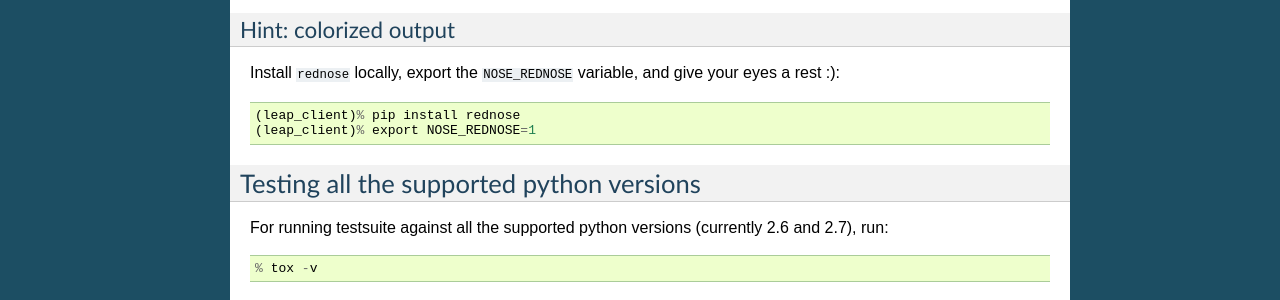
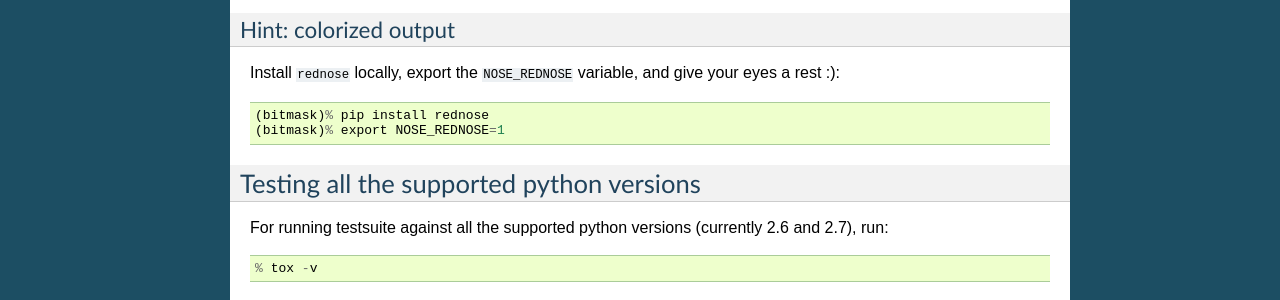
Before and after one commit to leapcode/bitmask_client, a Sphinx documentation site: the page built from docs/dev/tests.rst, in a window 1280 px wide. Shown: the part 641-941 px from the top of the page. Built offline with Sphinx 7.4.7, drawn with Linux system fonts in a browser that asks for light colours.

Commit message:
Update documentation.

```diff
--- a/docs/dev/internationalization.rst
+++ b/docs/dev/internationalization.rst
@@ -65,7 +65,7 @@ If you do not already have it, install the ``transifex-client`` from the cheese
 
 You can learn more about the transifex-client `here <http://help.transifex.com/features/client/index.html>`_.
 
-**1.** Add any new source files to the project file, ``data/leap_client.pro``. *We should automate this with some templating, it's tedious.*
+**1.** Add any new source files to the project file, ``data/bitmask.pro``. *We should automate this with some templating, it's tedious.*
 
 **2.** Update the source .ts file ``data/ts/en_US.ts``.::
 
--- a/docs/dev/tests.rst
+++ b/docs/dev/tests.rst
@@ -39,8 +39,8 @@ Hint: colorized output
 
 Install ``rednose`` locally, export the ``NOSE_REDNOSE`` variable, and give your eyes a rest :)::
 
-  (leap_client)% pip install rednose
-  (leap_client)% export NOSE_REDNOSE=1
+  (bitmask)% pip install rednose
+  (bitmask)% export NOSE_REDNOSE=1
 
 Testing all the supported python versions
 -----------------------------------------
```
Also changed, not shown: 3 other files.
